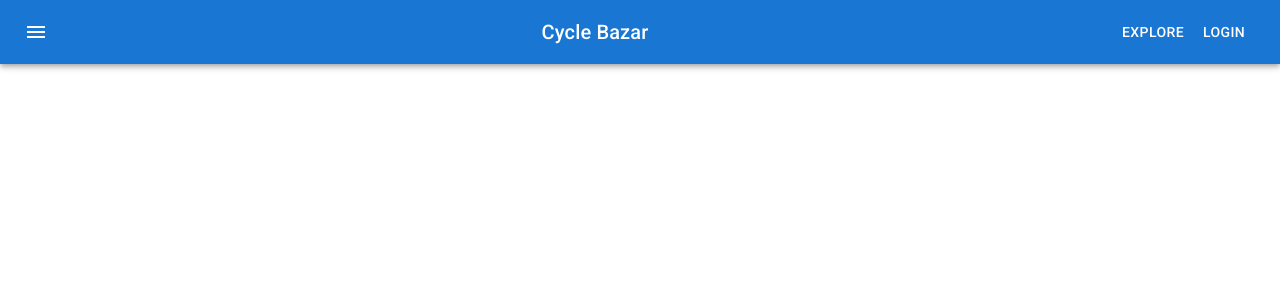
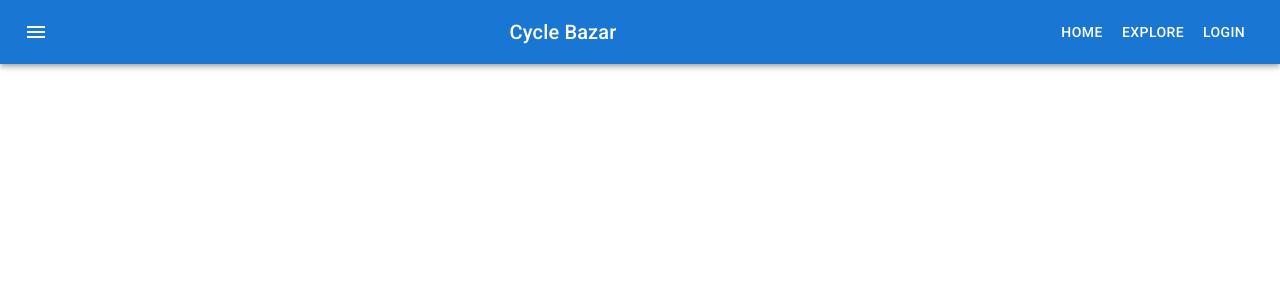
Before and after one commit to lukmanhossain/niche-website-client-side, a React (Create React App) app: page /navigation in a window 1280 px wide. Shown: the top 300 px of the page. Built offline with nearby package versions, Linux system fonts and the light colour scheme; no server answers; what react-swipeable-views-utils would draw is missing.

Commit message:
home navbar commit

```diff
--- a/src/Pages/Shared/Navigation/Navigation.js
+++ b/src/Pages/Shared/Navigation/Navigation.js
@@ -27,6 +27,9 @@ const Navigation = () => {
                     <Typography variant="h6" component="div" sx={{ flexGrow: 1 }}>
                         Cycle Bazar
                     </Typography>
+                    <NavLink style={{ textDecoration: 'none', color: 'white' }} to="/home">
+                        <Button color="inherit">Home</Button>
+                    </NavLink>
                     <NavLink style={{ textDecoration: 'none', color: 'white' }} to="/explore">
                         <Button color="inherit">Explore</Button>
                     </NavLink>
```
Also changed, not shown: 1 other file (tests, documents, lock files or other folders).
